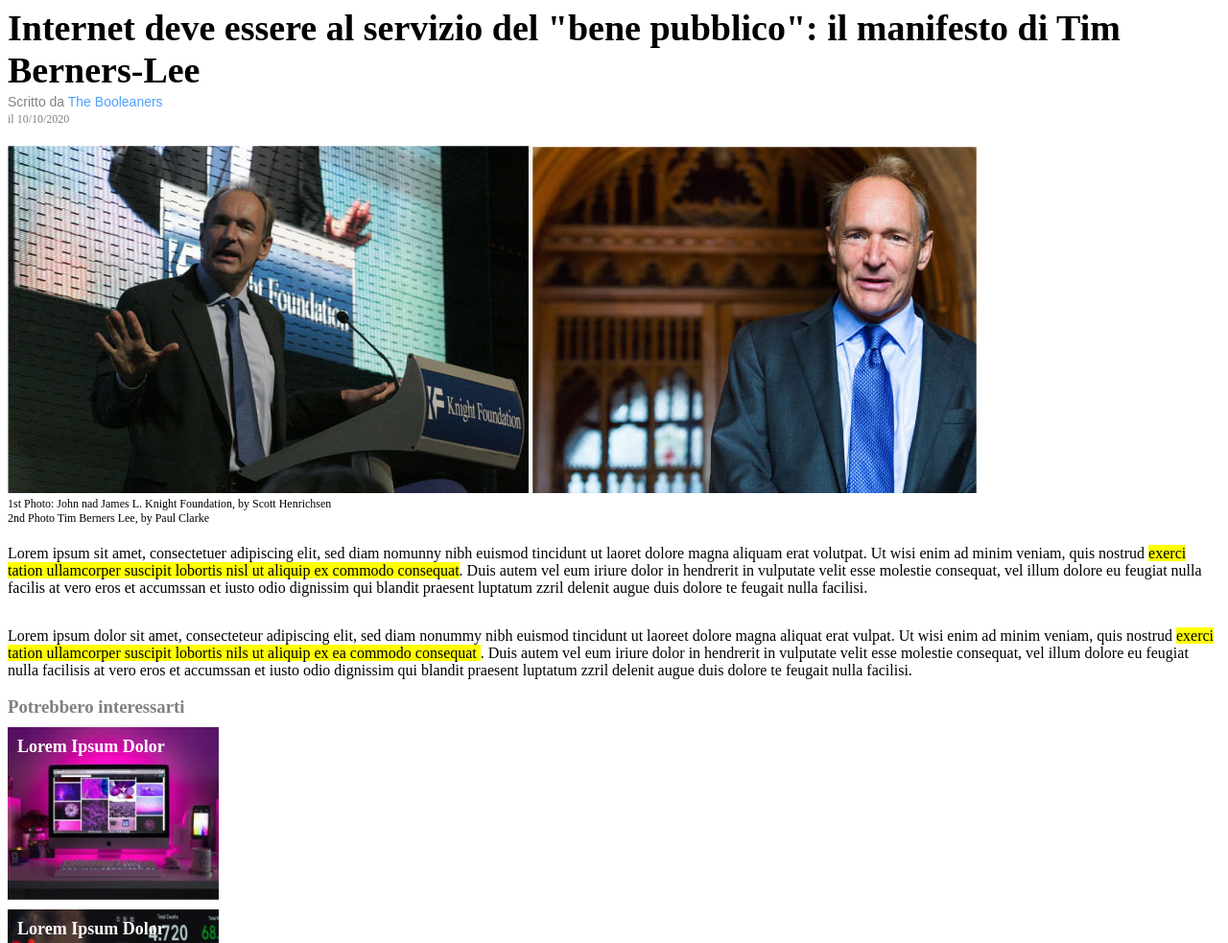
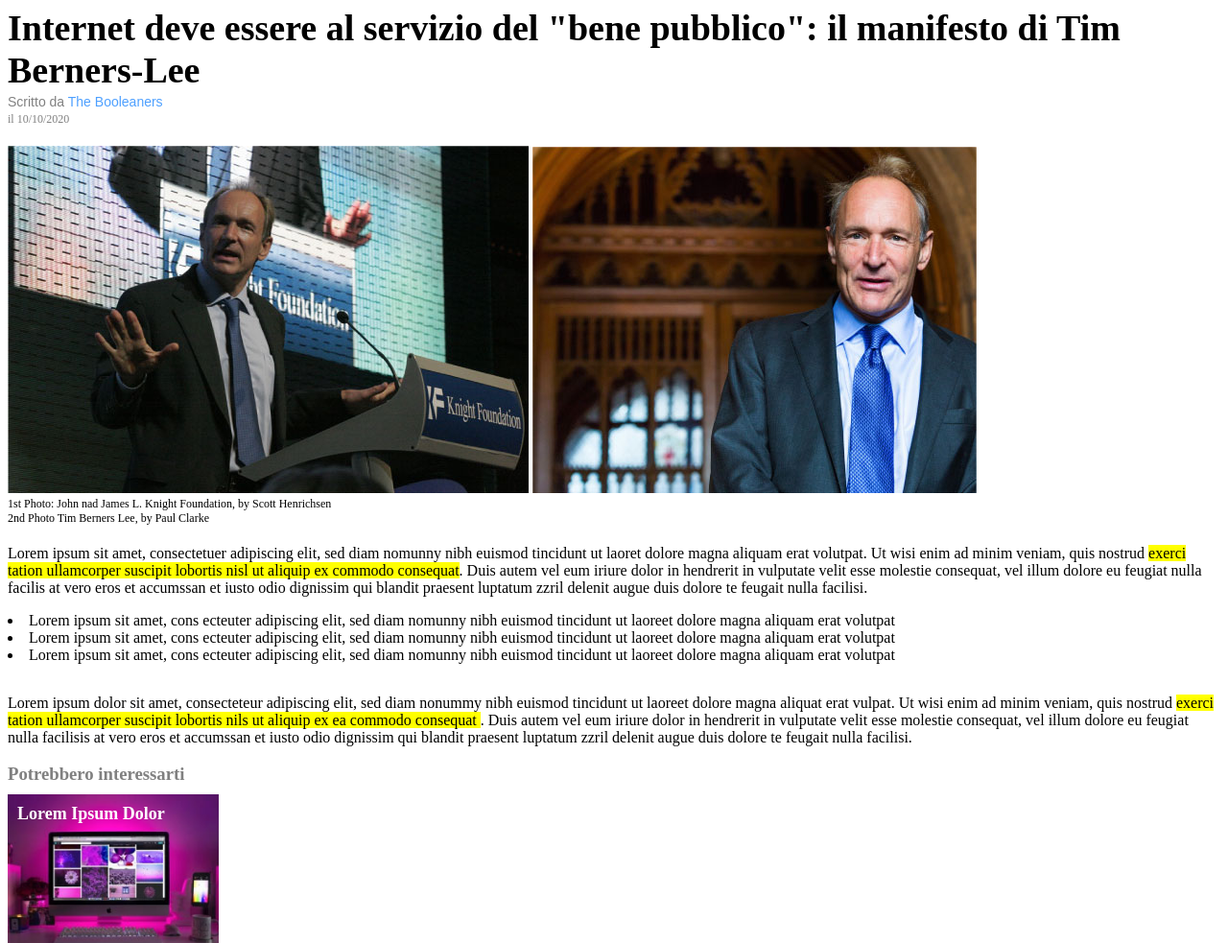
Before and after one commit to MassimilianoTusini/html-css-booleaner, a plain HTML site: page index.html in a window 1280 px wide. Shown: the part 117-1100 px from the top of the page at 96% size. Drawn offline with Linux system fonts and the light colour scheme.

Commit message:
Inserisci lists

```diff
--- a/css/style.css
+++ b/css/style.css
@@ -80,3 +80,10 @@ a{
 .grafico{
     background-image: url(../img/graph.jpg);
 }
+
+/* Posizionamento lista */
+
+ul{
+    padding: 0px;
+    list-style-position: inside;
+}
--- a/index.html
+++ b/index.html
@@ -50,9 +50,11 @@
                 eros et accumssan et iusto odio dignissim qui blandit praesent luptatum zzril delenit augue duis dolore te feugait nulla facilisi.
             </p>
 
-            <ul>
-
-            </ul>
+             <ul>
+                <li> Lorem ipsum sit amet, cons ecteuter adipiscing elit, sed diam nomunny nibh euismod tincidunt ut laoreet dolore magna aliquam erat volutpat</li>
+                <li> Lorem ipsum sit amet, cons ecteuter adipiscing elit, sed diam nomunny nibh euismod tincidunt ut laoreet dolore magna aliquam erat volutpat</li>
+                <li> Lorem ipsum sit amet, cons ecteuter adipiscing elit, sed diam nomunny nibh euismod tincidunt ut laoreet dolore magna aliquam erat volutpat</li>
+             </ul>
 
             <table>
 
```
